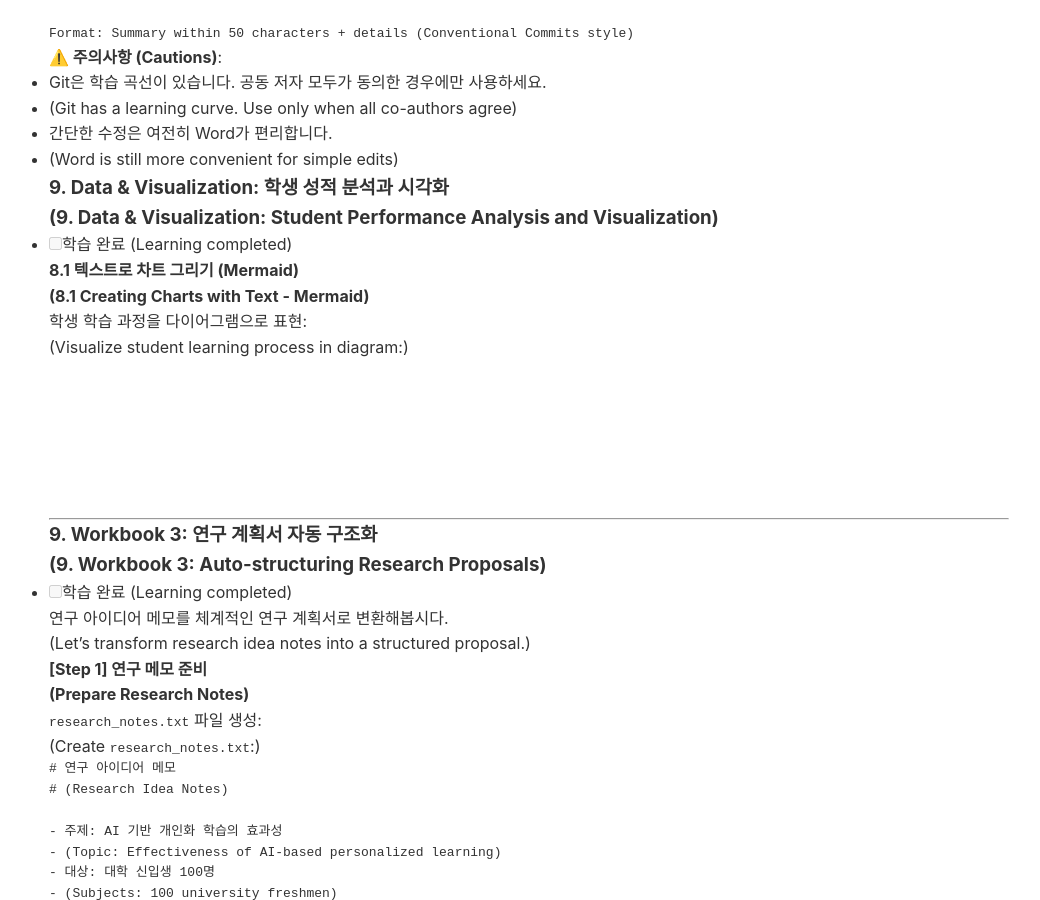
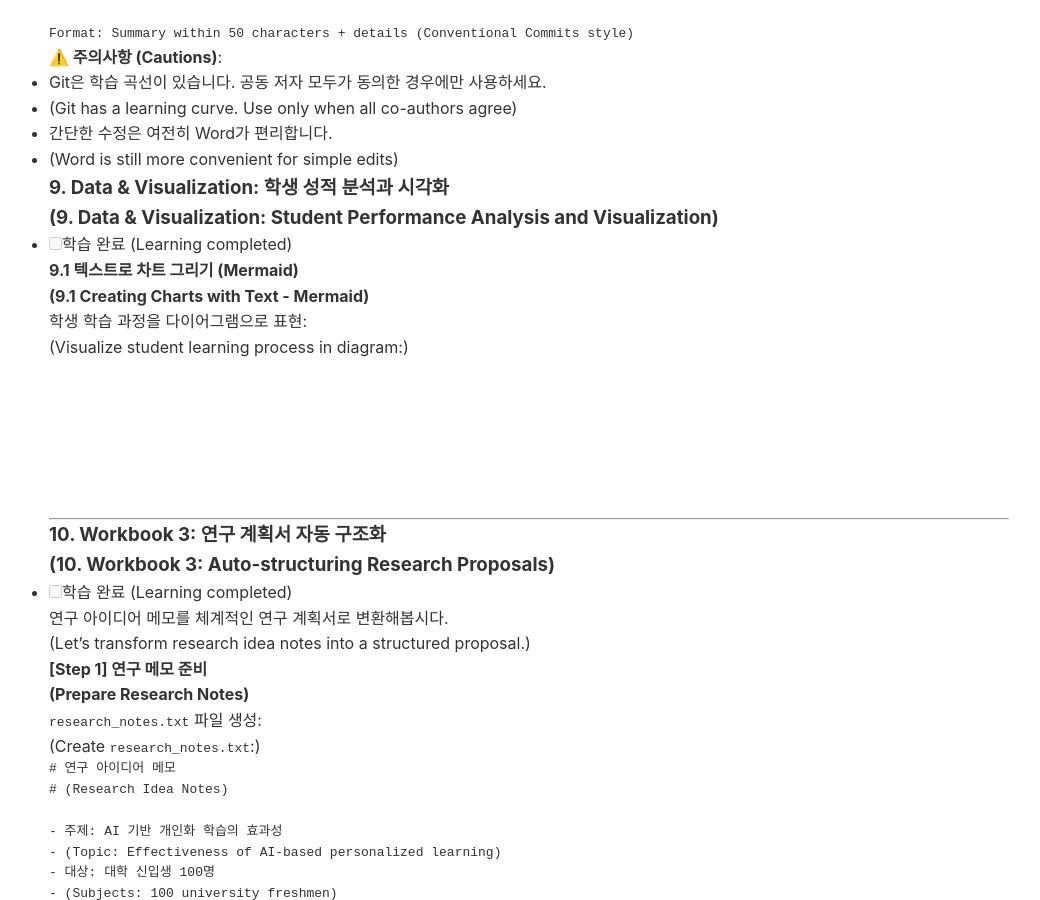
Before and after one commit to seo-jinseok/GitHub-Copilot-Guide, a Jekyll site: the page built from docs/professor/ko/index.md, in a window 1280 px wide and 900 px high, scrolled down 19521 px. Shown: the whole window, without its empty margins (111-1151 px from the left). Built offline with Jekyll 4.4.1, drawn with Linux system fonts in a browser that asks for light colours; some of the changed text lies outside the part shown.

```diff
--- a/docs/professor/ko/index.md
+++ b/docs/professor/ko/index.md
@@ -5,7 +5,7 @@
 nav_order: 1
 ---
 
-[[🏠 홈]](../../index.md) · [[🌐 웹 가이드]](../../common/ko/copilot_web.md) · [[💻 VS Code 가이드]](../../admin/ko/)
+[[🏠 홈]](../../../index.md) · [[🌐 웹 가이드]](../../common/ko/copilot_web.md) · [[💻 VS Code 가이드]](../../admin/ko/)
 
 # 교수자를 위한 GitHub Copilot 완전 정복 (All-in-One 가이드)
 # (Professor's Guide to GitHub Copilot Mastery - All-in-One)
@@ -76,10 +76,11 @@
     - [8.5 Git 기반 공동 연구 워크플로우](#85-git-기반-공동-연구-워크플로우-선택-학습)
   - [9. Data & Visualization: 학생 성적 분석](#9-data--visualization-학생-성적-분석과-시각화)
   - [(9. Data & Visualization: Student Performance Analysis)](#9-data--visualization-학생-성적-분석과-시각화)
-  - [9. Workbook 3: 연구 계획서 자동 구조화](#9-workbook-3-연구-계획서-자동-구조화)
-  - [(9. Workbook 3: Auto-structuring Research Proposals)](#9-workbook-3-연구-계획서-자동-구조화)
+  - [10. Workbook 3: 연구 계획서 자동 구조화](#10-workbook-3-연구-계획서-자동-구조화)
+  - [(10. Workbook 3: Auto-structuring Research Proposals)](#10-workbook-3-연구-계획서-자동-구조화)
 
 ### **[부록 (Appendices)]**
+
 ### **[(Appendices)]**
 
   - [A. 교수자를 위한 실전 시나리오](#a-교수자를-위한-실전-시나리오)
@@ -1191,8 +1192,8 @@
 
 - [ ] 학습 완료 (Learning completed)
 
-#### 8.1 텍스트로 차트 그리기 (Mermaid)
-#### (8.1 Creating Charts with Text - Mermaid)
+#### 9.1 텍스트로 차트 그리기 (Mermaid)
+#### (9.1 Creating Charts with Text - Mermaid)
 
 학생 학습 과정을 다이어그램으로 표현:
 
@@ -1212,8 +1213,9 @@
 
 ---
 
-### 9. Workbook 3: 연구 계획서 자동 구조화
-### (9. Workbook 3: Auto-structuring Research Proposals)
+### 10. Workbook 3: 연구 계획서 자동 구조화
+### (10. Workbook 3: Auto-structuring Research Proposals)
+
 - [ ] 학습 완료 (Learning completed)
 
 연구 아이디어 메모를 체계적인 연구 계획서로 변환해봅시다.
```
Also changed, not shown: other parts of docs/professor/ko/index.md (+1 -1 lines).
